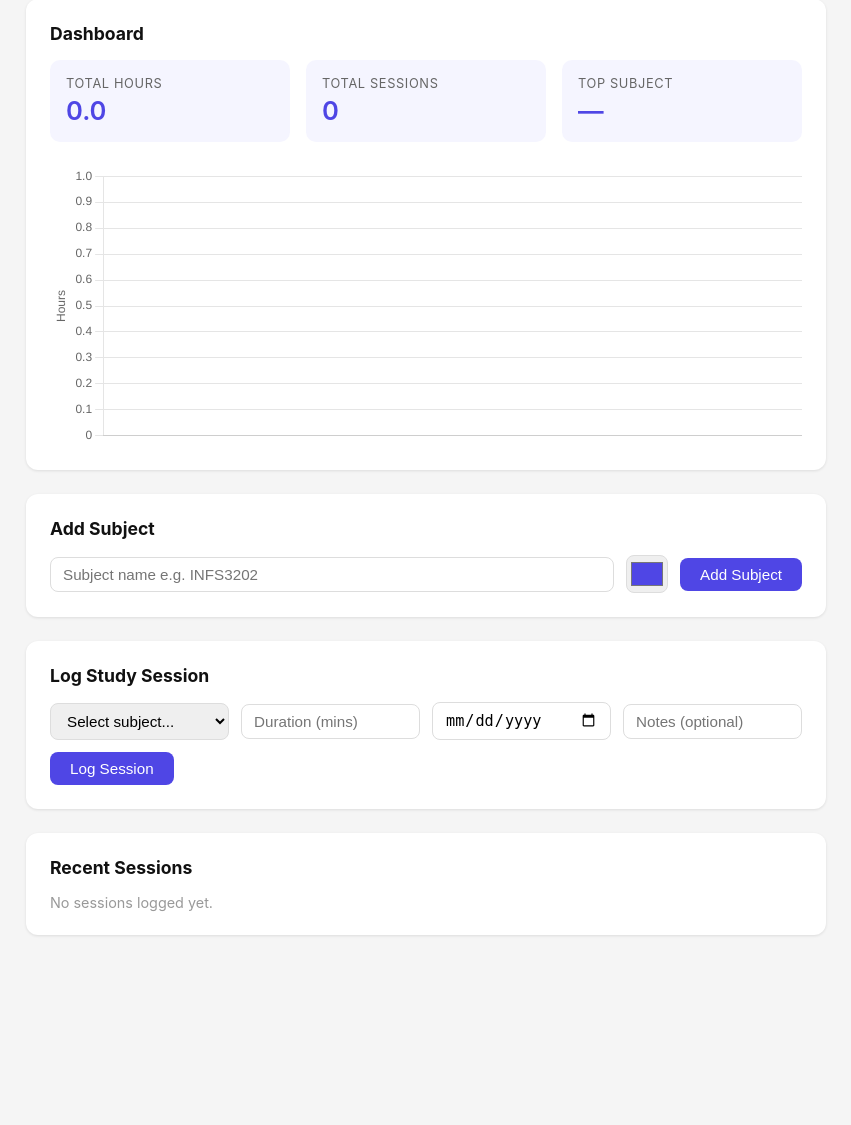
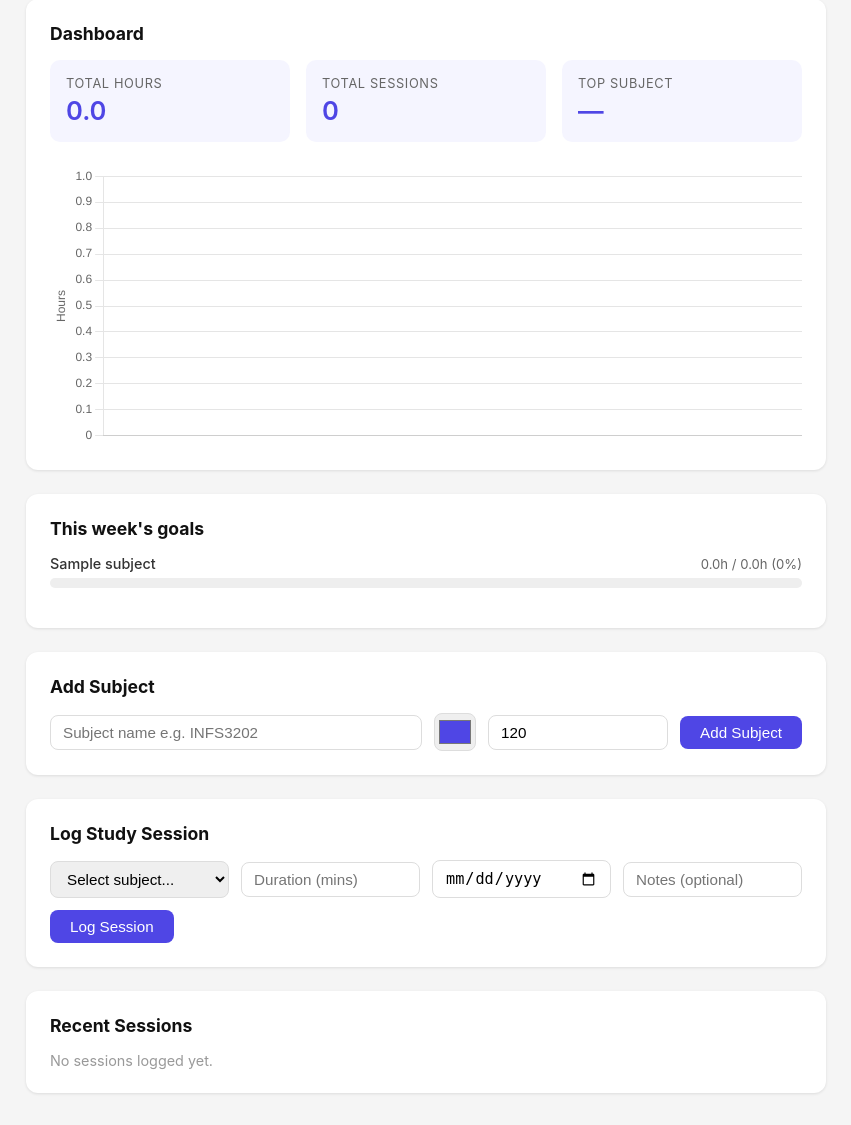
Before and after one commit to nandini-srivastav/study-planner, a Flask app: page / in a window 1280 px wide. Shown: the part 128-1253 px from the top of the page, without its empty margins (214-1065 px from the left). Before the commit the page ends 1064 px from the top, so only its background shows below. Run offline with Flask 3, Linux system fonts and the light colour scheme; the visitor is signed in with stand-in values (Sample User, id 1); tables that the repository leaves empty hold one stand-in row (values such as "Sample post"); data that the repository does not hold is empty.

Commit message:
Add weekly study goals with progress bars

```diff
--- a/app.py
+++ b/app.py
@@ -119,6 +119,19 @@ def delete_subject(subject_id):
     db.close()
     return jsonify({'message': 'Subject deleted'})
 
+@app.route('/subjects/<int:subject_id>', methods=['PUT'])
+@login_required
+def update_subject(subject_id):
+    data = request.get_json()
+    db = get_db()
+    db.execute(
+        'UPDATE subjects SET weekly_goal_mins = ? WHERE id = ? AND user_id = ?',
+        (data.get('weekly_goal_mins', 120), subject_id, session['user_id'])
+    )
+    db.commit()
+    db.close()
+    return jsonify({'message': 'Subject updated'})
+
 # --- Sessions ---
 
 @app.route('/sessions', methods=['GET'])
@@ -172,7 +185,7 @@ def get_stats():
         WHERE subjects.user_id = ?
     ''', (session['user_id'],)).fetchone()
     by_subject = db.execute('''
-        SELECT subjects.name, subjects.colour, subjects.weekly_goal_mins,
+        SELECT subjects.id, subjects.name, subjects.colour, subjects.weekly_goal_mins,
                SUM(sessions.duration_mins) as total_mins
         FROM sessions
         JOIN subjects ON sessions.subject_id = subjects.id
@@ -180,10 +193,23 @@ def get_stats():
         GROUP BY subjects.id
         ORDER BY total_mins DESC
     ''', (session['user_id'],)).fetchall()
+
+    this_week = db.execute('''
+        SELECT subjects.id, subjects.name, subjects.colour, subjects.weekly_goal_mins,
+               COALESCE(SUM(sessions.duration_mins), 0) as week_mins
+        FROM subjects
+        LEFT JOIN sessions ON sessions.subject_id = subjects.id
+            AND sessions.date >= date('now', 'weekday 0', '-7 days')
+        WHERE subjects.user_id = ?
+        GROUP BY subjects.id
+        ORDER BY subjects.name
+    ''', (session['user_id'],)).fetchall()
+
     db.close()
     return jsonify({
         'total_mins': total['total'] or 0,
-        'by_subject': [dict(r) for r in by_subject]
+        'by_subject': [dict(r) for r in by_subject],
+        'this_week': [dict(r) for r in this_week]
     })
 
 # --- Run ---
--- a/static/css/style.css
+++ b/static/css/style.css
@@ -268,3 +268,42 @@ button:hover {
     background: #4F46E5;
     color: white;
 }
+
+.goal-item {
+    margin-bottom: 1rem;
+}
+
+.goal-header {
+    display: flex;
+    justify-content: space-between;
+    align-items: center;
+    margin-bottom: 0.4rem;
+}
+
+.goal-subject {
+    font-size: 0.9rem;
+    font-weight: 500;
+    color: var(--text, #333);
+}
+
+.goal-meta {
+    font-size: 0.82rem;
+    color: #666;
+}
+
+.progress-bar-bg {
+    height: 10px;
+    background: #eee;
+    border-radius: 99px;
+    overflow: hidden;
+}
+
+.progress-bar-fill {
+    height: 100%;
+    border-radius: 99px;
+    transition: width 0.4s ease;
+}
+
+.goal-complete .progress-bar-fill {
+    background: #22c55e !important;
+}
--- a/static/js/app.js
+++ b/static/js/app.js
@@ -94,16 +94,46 @@ async function loadSessions() {
 async function addSubject() {
     const name = document.getElementById('subject-name').value.trim();
     const colour = document.getElementById('subject-colour').value;
+    const weekly_goal_mins = parseInt(document.getElementById('subject-goal').value) || 120;
     if (!name) return alert('Please enter a subject name');
     await fetch(`${API}/subjects`, {
         method: 'POST',
         headers: { 'Content-Type': 'application/json' },
         credentials: 'include',
-        body: JSON.stringify({ name, colour })
+        body: JSON.stringify({ name, colour, weekly_goal_mins})
     });
     document.getElementById('subject-name').value = '';
     loadSubjects();
     loadDashboard();
+    loadGoals();
+}
+
+async function loadGoals() {
+    const res = await fetch(`${API}/stats`, { credentials: 'include' });
+    const stats = await res.json();
+    const thisWeek = stats.this_week || [];
+    const list = document.getElementById('goals-list');
+    if (thisWeek.length === 0) {
+        list.innerHTML = '<p class="empty">Add subjects to see your weekly goals.</p>';
+        return;
+    }
+    list.innerHTML = thisWeek.map(s => {
+        const pct = Math.min(100, Math.round((s.week_mins / s.weekly_goal_mins) * 100));
+        const done = pct >= 100;
+        const weekHours = (s.week_mins / 60).toFixed(1);
+        const goalHours = (s.weekly_goal_mins / 60).toFixed(1);
+        return `
+            <div class="goal-item ${done ? 'goal-complete' : ''}">
+                <div class="goal-header">
+                    <span class="goal-subject">${s.name}</span>
+                    <span class="goal-meta">${weekHours}h / ${goalHours}h ${done ? '✓ Done' : `(${pct}%)`}</span>
+                </div>
+                <div class="progress-bar-bg">
+                    <div class="progress-bar-fill" style="width: ${pct}%; background: ${s.colour}"></div>
+                </div>
+            </div>
+        `;
+    }).join('');
 }
 
 async function addSession() {
@@ -122,15 +152,18 @@ async function addSession() {
     document.getElementById('session-notes').value = '';
     loadSessions();
     loadDashboard();
+    loadGoals();
 }
 
 async function deleteSession(id) {
     await fetch(`${API}/sessions/${id}`, { method: 'DELETE' , credentials: 'include'});
     loadSessions();
     loadDashboard();
+    loadGoals();
 }
 
 let studyChart = null;
 loadSubjects();
 loadSessions();
 loadDashboard();
+loadGoals();
--- a/templates/index.html
+++ b/templates/index.html
@@ -46,12 +46,20 @@
             </div>
         </section>
 
+        <section class="card">
+            <h2>This week's goals</h2>
+            <div id="goals-list">
+                <p class="empty">Add subjects to see your weekly goals.</p>
+            </div>
+        </section>
+
         <!-- Add Subject -->
         <section class="card">
             <h2>Add Subject</h2>
             <div class="form-row">
                 <input type="text" id="subject-name" placeholder="Subject name e.g. INFS3202" />
                 <input type="color" id="subject-colour" value="#4F46E5" />
+                <input type="number" id="subject-goal" placeholder="Weekly goal (mins)" min="30" value="120" style="max-width: 180px" />
                 <button onclick="addSubject()">Add Subject</button>
             </div>
         </section>
```
